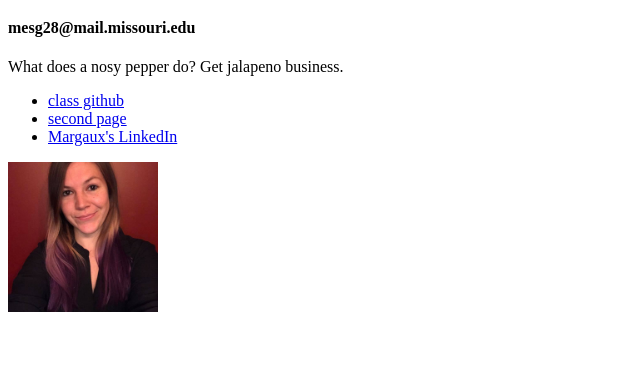
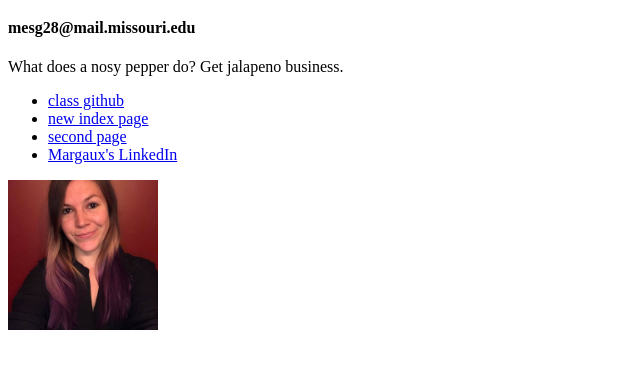
Before and after one commit to J4502-fs17/margauxscott, a plain HTML site: page oldindex.html in a window 1280 px wide. Shown: the part 61-430 px from the top of the page, without its empty margins (0-640 px from the left). Drawn offline with Linux system fonts and the light colour scheme.

Commit message:
new index page linked

```diff
--- a/oldindex.html
+++ b/oldindex.html
@@ -10,6 +10,7 @@
   <p>What does a nosy pepper do? Get jalapeno business.</p>
   <ul>
       <li><a href = "https://github.com/J4502-fs17">class github</a></li>
+      <li><a href = "index.html">new index page</a></li>
       <li><a href = "scottnew.html">second page</a></li>
       <li><a href = "https://www.linkedin.com/in/margaux-scott-26b936b0/">Margaux's LinkedIn</a></li>
     </ul>
```
Also changed, not shown: index.html (+1 -0 lines).
